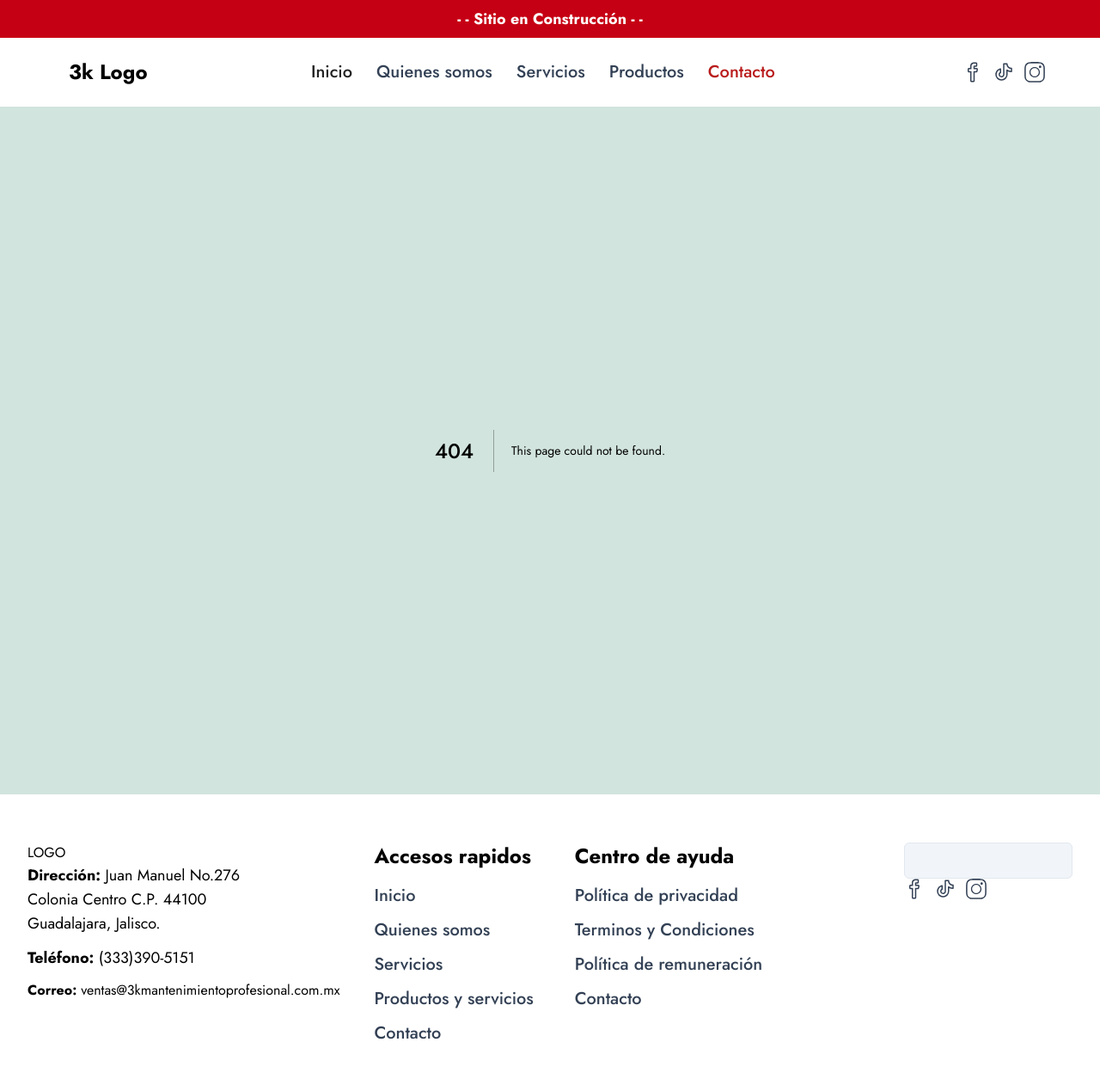
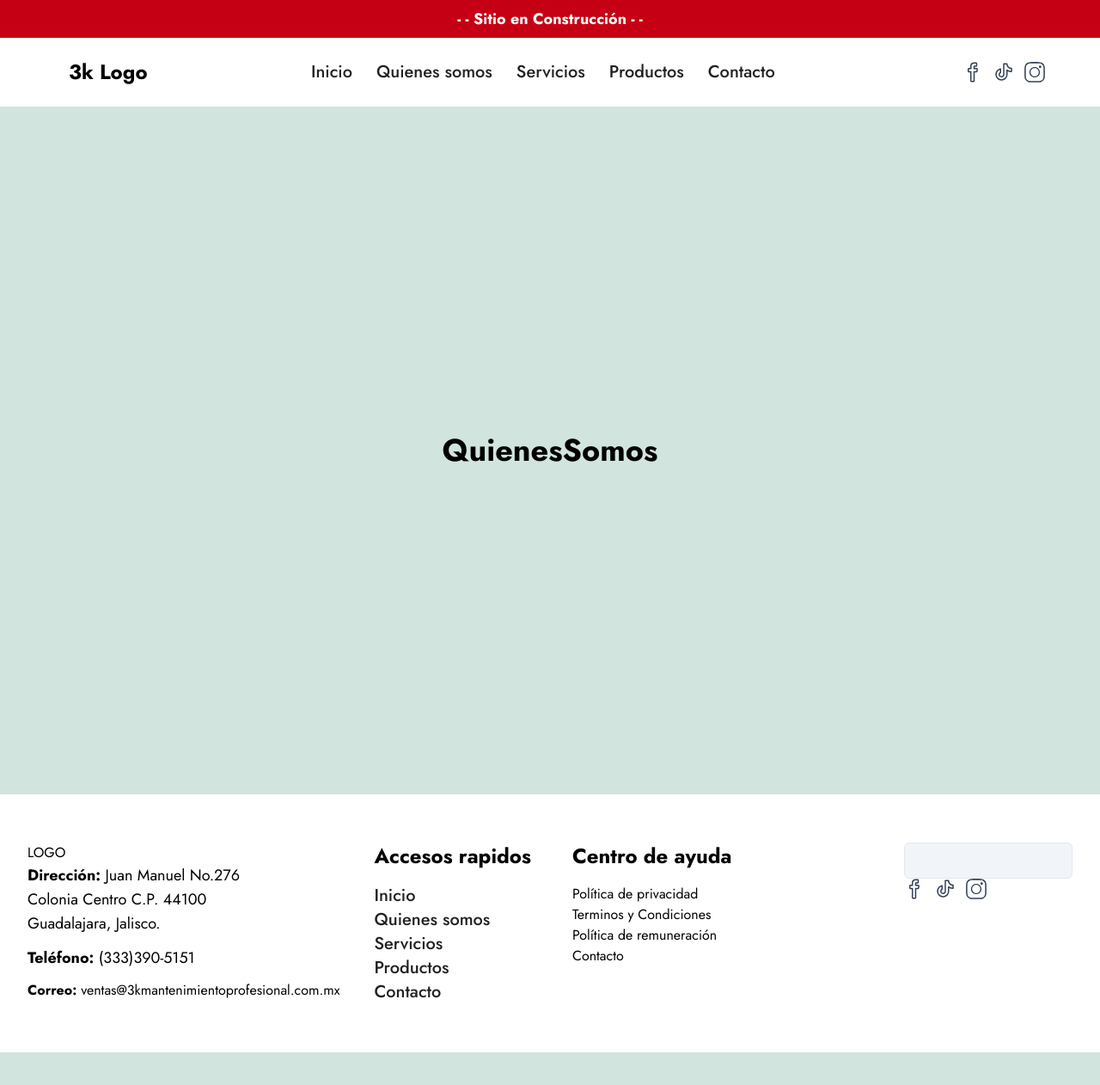
Before and after one commit to mariohodl/3kmantenimiento, a Next.js app: page /quienes-somos in a window 1280 px wide. Before the commit this address had no page. Shown: the top 1262 px of the page at 86% size. After the commit the page ends 1224 px from the top, so only its background shows below. Built offline with nearby package versions, Linux system fonts and the light colour scheme.

Commit message:
Added basic navigation and created pages files

```diff
--- a/src/app/Footer.tsx
+++ b/src/app/Footer.tsx
@@ -1,6 +1,7 @@
 import Container from '../components/ui/Container';
 import Input from '../components/ui/Input';
 import SocialMedia from '../components/common/SocialMedia';
+import AppLink from '../components/ui/AppLink';
 const Footer = () => {
   return (
     <footer className="bg-white py-14">
@@ -22,37 +23,37 @@ const Footer = () => {
           <div className=' ml-10'>
             <p className='text-2xl font-bold'>Accesos rapidos</p>
             <div className='flex flex-col mt-4'>
-              <a href="#" className='text-slate-700 hover:text-red-700 hover:underline mb-3 text-xl font-medium'>
+              <AppLink href='/'>
                 Inicio
-              </a>
-              <a href="#" className='text-slate-700 hover:text-red-700 hover:underline mb-3 text-xl font-medium'>
+              </AppLink>
+              <AppLink href="quienes-somos">
                 Quienes somos
-              </a>
-              <a href="#" className='text-slate-700 hover:text-red-700 hover:underline mb-3 text-xl font-medium'>
+              </AppLink>
+              <AppLink href="/servicios">
                 Servicios
-              </a>
-              <a href="#" className='text-slate-700 hover:text-red-700 hover:underline mb-3 text-xl font-medium'>
-                Productos y servicios
-              </a>
-              <a href="#" className='text-slate-700 hover:text-red-700 hover:underline mb-3 text-xl font-medium'>
+              </AppLink>
+              <AppLink href="/productos">
+                Productos
+              </AppLink>
+              <AppLink href="/contacto">
                 Contacto
-              </a>
+              </AppLink>
             </div>
           </div>
           <div className='  ml-12'>
             <p className='text-2xl font-bold'>Centro de ayuda</p>
             <div className='flex flex-col mt-4'>
-              <a href="#" className='text-slate-700 hover:text-red-700 hover:underline mb-3 text-xl font-medium'>
+              <a href="#">
                 Política de privacidad
               </a>
-              <a href="#" className='text-slate-700 hover:text-red-700 hover:underline mb-3 text-xl font-medium'>
+              <a href="#">
                 Terminos y Condiciones
               </a>
-              <a href="#" className='text-slate-700 hover:text-red-700 hover:underline mb-3 text-xl font-medium'>
+              <a href="#">
                 Política de remuneración
               </a>
 
-              <a href="#" className='text-slate-700 hover:text-red-700 hover:underline mb-3 text-xl font-medium'>
+              <a href="#">
                 Contacto
               </a>
             </div>
--- a/src/app/Header.tsx
+++ b/src/app/Header.tsx
@@ -1,6 +1,6 @@
 import Container from '../components/ui/Container';
 import SocialMedia from '../components/common/SocialMedia';
-
+import AppLink from '@/components/ui/AppLink';
 
 const Header = () => {
   return (
@@ -11,21 +11,21 @@ const Header = () => {
             </div>
             <div>
                 <nav className="flex items-center">
-                    <a href="#" className="text-primary hover:text-red-700 hover:underline mr-7  text-xl font-medium">
+                    <AppLink href="/">
                         Inicio
-                    </a>
-                    <a href="#" className="text-slate-700 hover:text-red-700 hover:underline mr-7  text-xl font-medium">
+                    </AppLink>
+                    <AppLink href="/quienes-somos">
                         Quienes somos
-                    </a>
-                    <a href="#" className="text-slate-700 hover:text-red-700 hover:underline mr-7  text-xl font-medium">
+                    </AppLink>
+                    <AppLink href="/servicios">
                         Servicios
-                    </a>
-                    <a href="#" className="text-slate-700 hover:text-red-700 hover:underline mr-7  text-xl font-medium">
+                    </AppLink>
+                    <AppLink href="/productos">
                         Productos
-                    </a>
-                    <a href="#" className="text-red-700 hover:text-red-700 hover:underline mr-7 text-xl font-medium">
+                    </AppLink>
+                    <AppLink href="/contacto">
                         Contacto
-                    </a>
+                    </AppLink>
                 </nav>
             </div>
 
--- /dev/null
+++ b/src/app/contacto/page.tsx
@@ -0,0 +1,10 @@
+
+const Contacto = () => {
+    return (
+      <div className="flex min-h-screen flex-col items-center justify-center py-2">
+        <h1 className="text-4xl font-bold">Contacto</h1>
+      </div>
+    );
+  };
+
+  export default Contacto;
--- /dev/null
+++ b/src/app/quienes-somos/page.tsx
@@ -0,0 +1,10 @@
+
+const QuienesSomos = () => {
+    return (
+      <div className="flex min-h-screen flex-col items-center justify-center py-2">
+        <h1 className="text-4xl font-bold">QuienesSomos</h1>
+      </div>
+    );
+  };
+
+  export default QuienesSomos;
--- /dev/null
+++ b/src/app/servicios/page.tsx
@@ -0,0 +1,10 @@
+
+const Servicios = () => {
+    return (
+      <div className="flex min-h-screen flex-col items-center justify-center py-2">
+        <h1 className="text-4xl font-bold">Servicios</h1>
+      </div>
+    );
+  };
+
+  export default Servicios;
--- /dev/null
+++ b/src/components/ui/AppLink.tsx
@@ -0,0 +1,19 @@
+import Link from 'next/link'
+
+const AppLink = ({
+  href,
+  classNames,
+  children,
+}: Readonly<{
+  href: string;
+  classNames?: string;
+  children: React.ReactNode;
+}>) => {
+  return (
+    <Link href={href} className={`text-primary hover:text-red-700 hover:underline mr-7  text-xl font-medium ${classNames}`}>
+        {children}
+    </Link>
+  );
+};
+
+export default AppLink;
```
